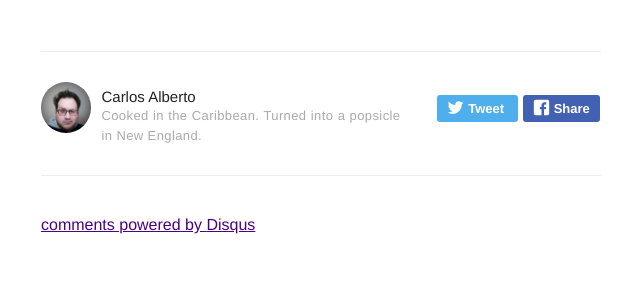
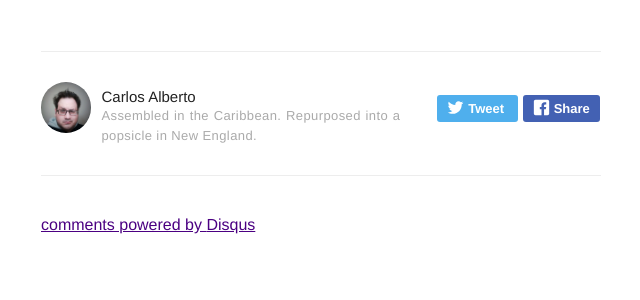
Before and after one commit to caalbert/caalbert.github.io, a Jekyll site: the page built from _posts/2016-01-23-indigo-jekyll-theme.markdown, in a window 1280 px wide. Shown: the part 1114-1414 px from the top of the page, without its empty margins (319-959 px from the left). Built offline with Jekyll 4.4.1, drawn with Linux system fonts in a browser that asks for light colours; comment, search, counter and statistics services are not loaded.

Commit message:
Bio update

```diff
--- a/_config.yml
+++ b/_config.yml
@@ -1,6 +1,6 @@
 # main text of home
 name: Carlos Alberto
-bio: 'Cooked in the Caribbean. Turned into a popsicle in New England.'
+bio: 'Assembled in the Caribbean. Repurposed into a popsicle in New England.'
 
 # if it's an external image, update below for true
 external-image: false
```
